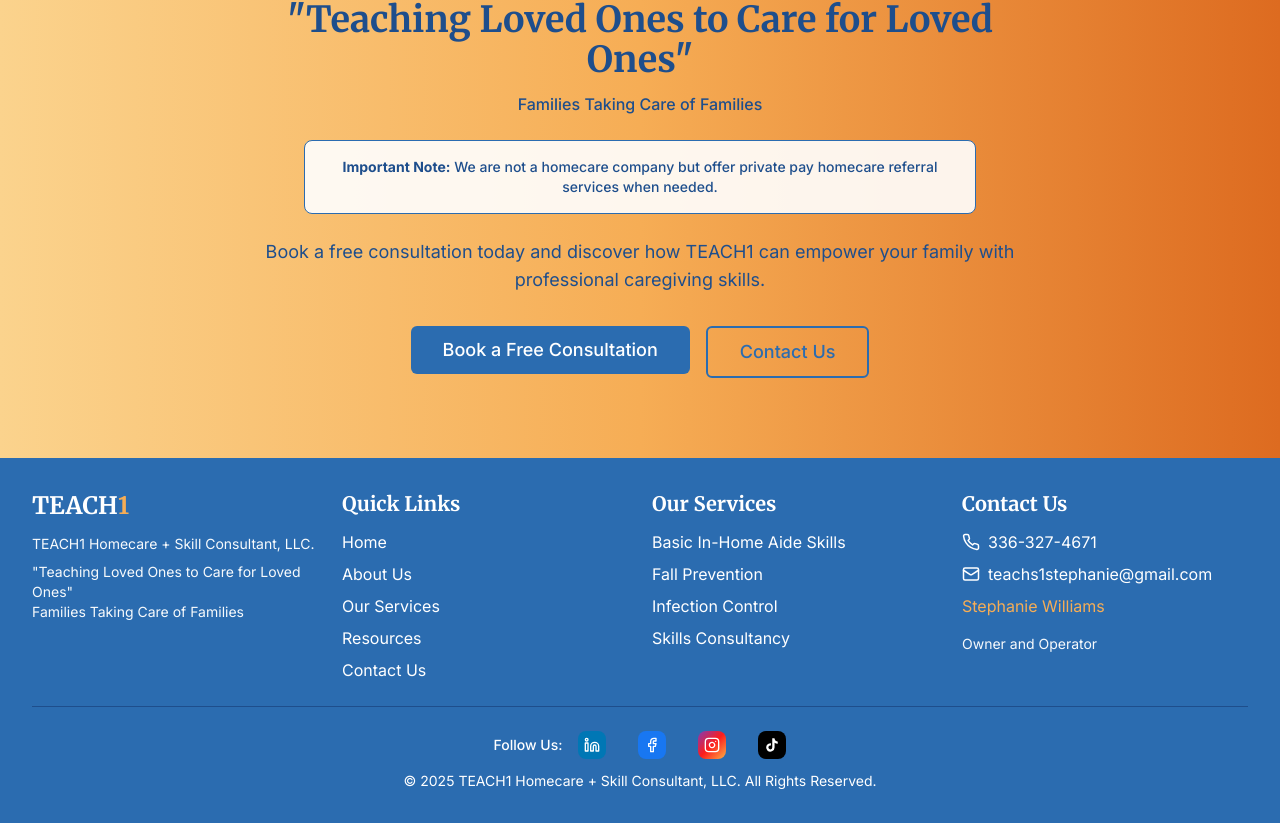
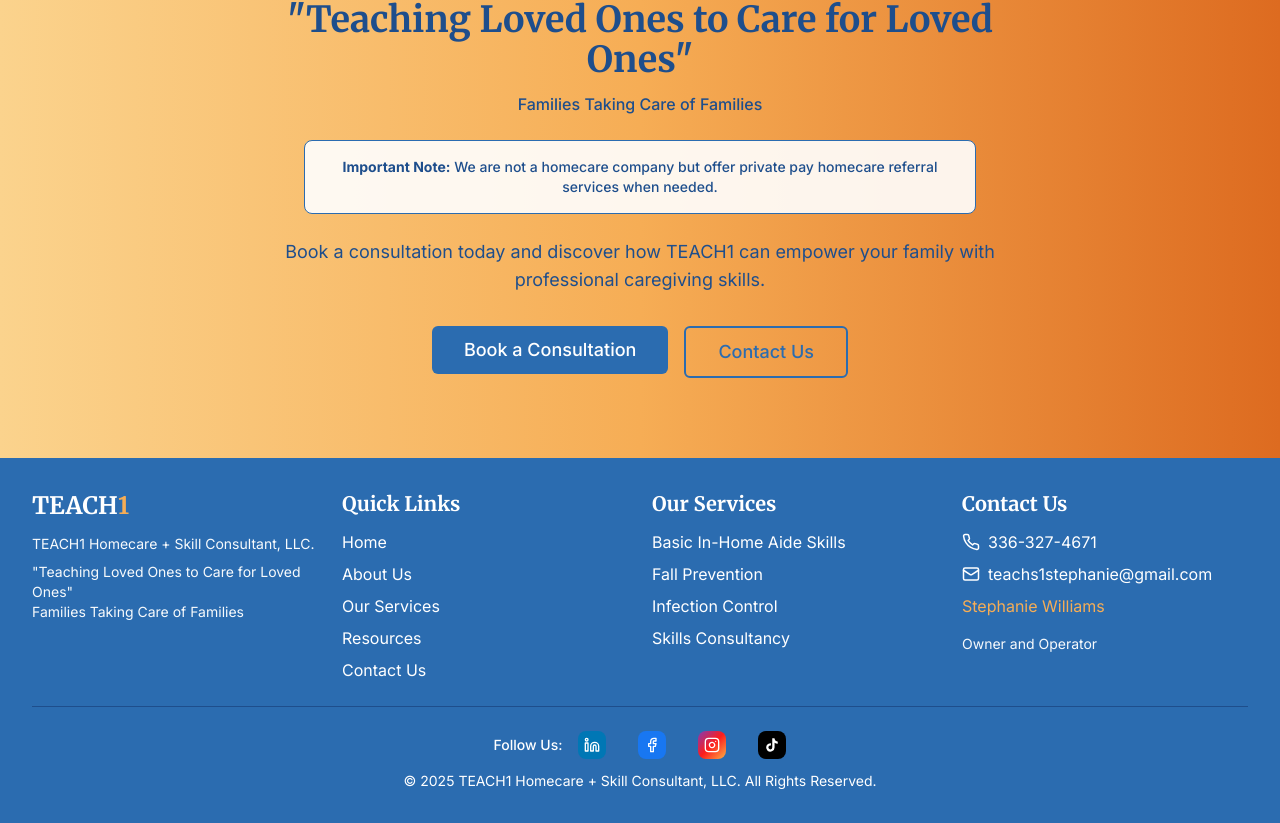
Before and after one commit to DidierShemaGatete/teach1-project-development, a React (Vite) app: page /about in a window 1280 px wide. Shown: the part 4040-4863 px from the top of the page. Built offline with nearby package versions, Linux system fonts and the light colour scheme.

Commit message:
Replace "free" in CTA and Hero
Replaces "Book a free Consultation" with "Book a consultation" in the Hero and CTA components.

```diff
--- a/src/components/CTA.tsx
+++ b/src/components/CTA.tsx
@@ -1,3 +1,4 @@
+
 import React from 'react';
 import { Link } from 'react-router-dom';
 import { Button } from '@/components/ui/button';
@@ -21,11 +22,11 @@ const CTA = () => {
           </div>
 
           <p className="text-lg mb-8 text-teach-blue-dark">
-            Book a free consultation today and discover how TEACH1 can empower your family with professional caregiving skills.
+            Book a consultation today and discover how TEACH1 can empower your family with professional caregiving skills.
           </p>
           <div className="flex flex-col sm:flex-row justify-center gap-4">
             <Button asChild className="bg-teach-blue hover:bg-teach-blue-dark text-white px-8 py-6 text-lg">
-              <Link to="/book">Book a Free Consultation</Link>
+              <Link to="/book">Book a Consultation</Link>
             </Button>
             <Button asChild variant="outline" className="bg-transparent border-2 border-teach-blue text-teach-blue hover:bg-teach-blue hover:text-white px-8 py-6 text-lg">
               <Link to="/contact">Contact Us</Link>
--- a/src/components/Hero.tsx
+++ b/src/components/Hero.tsx
@@ -23,7 +23,7 @@ const Hero = () => {
             </p>
             <div className="flex flex-col sm:flex-row gap-4 justify-center">
               <Button asChild className="bg-teach-orange hover:bg-teach-orange-dark text-teach-blue-dark">
-                <Link to="/book">Book a Free Consultation</Link>
+                <Link to="/book">Book a Consultation</Link>
               </Button>
               <Button asChild variant="outline" className="bg-transparent border-2 border-white text-white hover:bg-white hover:text-gray-900">
                 <Link to="/services">Learn More</Link>
```
